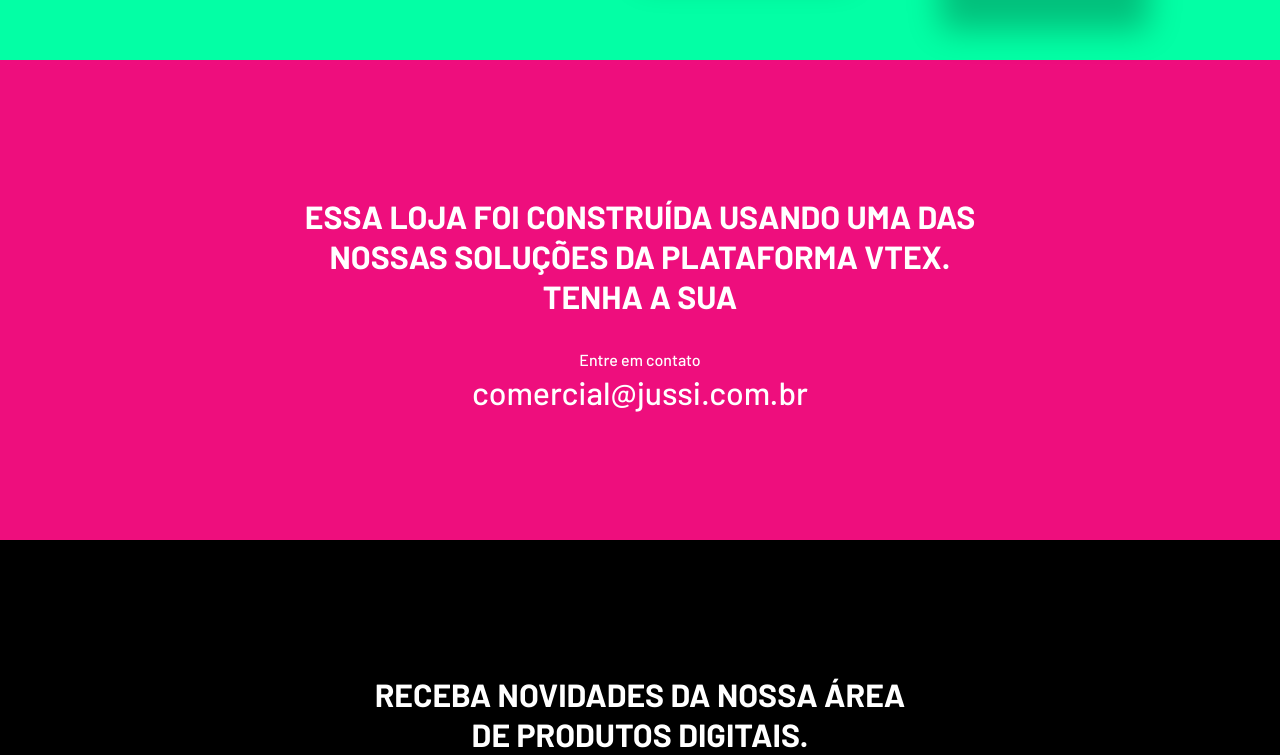
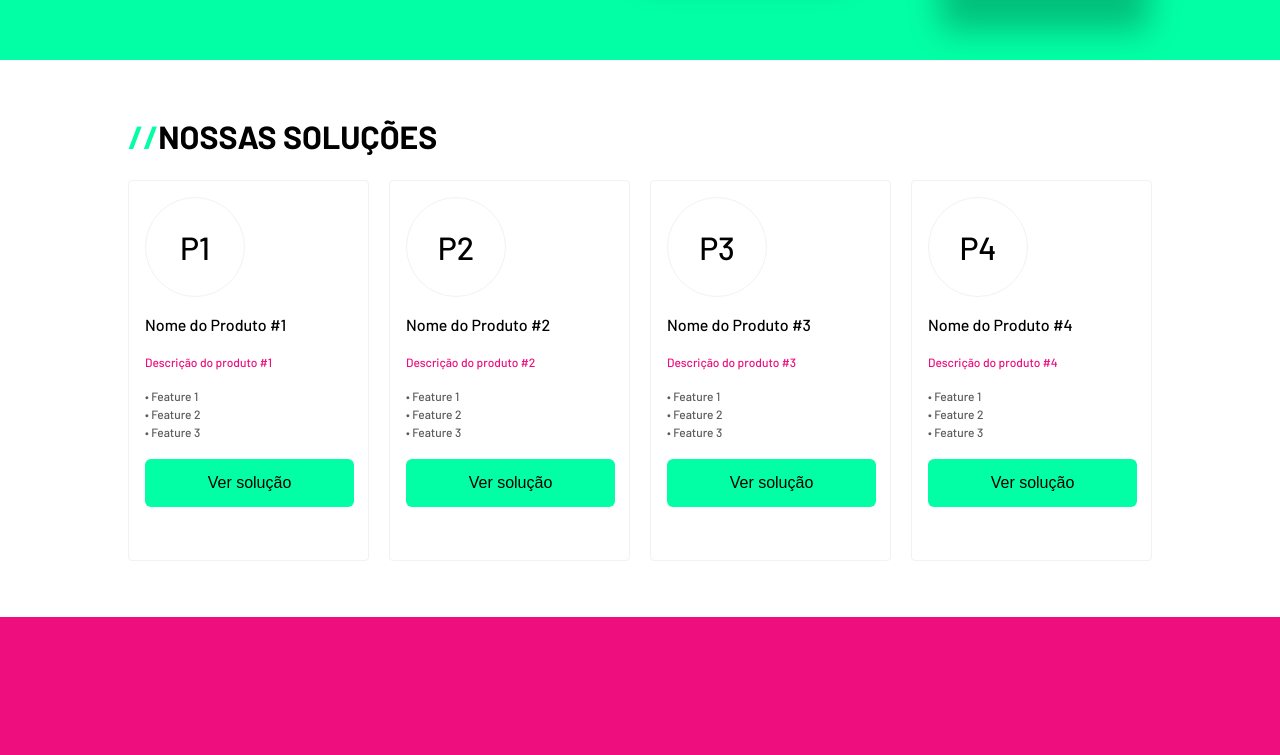
Before and after one commit to gblcintra/Jussi, a React (Create React App) app: page / in a window 1280 px wide. Shown: the part 572-1327 px from the top of the page. Built offline with nearby package versions, Linux system fonts and the light colour scheme.

Commit message:
feat(products): create section products

```diff
--- a/src/components/Header/index.js
+++ b/src/components/Header/index.js
@@ -18,7 +18,7 @@ export default function Header() {
             <img src={logo} alt="Logo" />
           </a>
           <div className="nav__hamburguer">
-            <button type="button" role="button" className="navbar-burger menu-mobile-header" aria-label="menu" aria-expanded="false" data-target="navMenu">
+            <button type="button" className="navbar-burger menu-mobile-header" data-target="navMenu">
               <span aria-hidden="true"></span>
               <span aria-hidden="true"></span>
               <span aria-hidden="true"></span>
--- /dev/null
+++ b/src/components/Products/index.js
@@ -0,0 +1,79 @@
+
+import './index.scss'
+
+export default function Products() {
+
+  //array de produtos para automatizar na construção dos produtos
+  const products = [
+    {
+      "id": 1,
+      "name": "Nome do Produto #1",
+      "descriptions": [
+        { "id": 1, "name": "Feature 1" },
+        { "id": 2, "name": "Feature 2" },
+        { "id": 3, "name": "Feature 3" }
+      ],
+      "image": "P1"
+    },
+    {
+      "id": 2,
+      "name": "Nome do Produto #2",
+      "descriptions": [
+        { "id": 1, "name": "Feature 1" },
+        { "id": 2, "name": "Feature 2" },
+        { "id": 3, "name": "Feature 3" }
+      ],
+      "image": "P2"
+    },
+    {
+      "id": 3,
+      "name": "Nome do Produto #3",
+      "descriptions": [
+        { "id": 1, "name": "Feature 1" },
+        { "id": 2, "name": "Feature 2" },
+        { "id": 3, "name": "Feature 3" }
+      ],
+      "image": "P3"
+    },
+    {
+      "id": 4,
+      "name": "Nome do Produto #4",
+      "descriptions": [
+        { "id": 1, "name": "Feature 1" },
+        { "id": 2, "name": "Feature 2" },
+        { "id": 3, "name": "Feature 3" }
+      ],
+      "image": "P4"
+    }
+  ];
+
+  return (
+    <section className="products">
+      <div className="products__title">
+        <h1>Nossas soluções</h1>
+      </div>
+      <div className="products__context" >
+        {products.map((product) => (
+          <div className="item" key={product.id}>
+            <div className="item__image">
+              <p><span>{product.image}</span></p>
+            </div>
+            <h3 className="item__name">{product.name}</h3>
+            <div className="item__description">
+              <p className="item__description--title">Descrição do produto #{product.id}</p>
+              <ul className="item__description--list">
+                {product.descriptions.map((description) => (
+                  <li className="item__description--text" key={description.id}>• {description.name}</li>
+                ))}
+              </ul>
+            </div>
+            <div className="item__button">
+              <button>Ver solução</button>
+            </div>
+          </div>
+        ))
+        }
+      </div>
+    </section>
+  )
+}
--- /dev/null
+++ b/src/components/Products/index.scss
@@ -0,0 +1,104 @@
+.products{
+  max-width: 1024px ;
+  margin: 56px auto;
+  &__title{
+    h1{
+
+      display: flex;
+      font-style: normal;
+      font-weight: bold;
+      font-size: 32px;
+      line-height: 40px;
+      text-transform: uppercase;
+      color: #000000;
+      &::before{
+        content: '//';
+        font-style: normal;
+        font-weight: bold;
+        font-size: 32px;
+        line-height: 40px;
+        text-transform: uppercase;
+        color: #03FFA5;
+      }
+    }
+  }
+  &__context{
+    display: grid;
+    grid-template-columns: repeat(4, 1fr);
+    grid-gap: 20px;
+    margin: 24px auto;
+  }
+  .item{
+    width: 241px;
+    height: 381px;
+    padding: 16px;
+    background: #FFFFFF;
+    border: 1px solid #F2F2F2;
+    box-sizing: border-box;
+    border-radius: 4px;
+    user-select: none;
+    &__image{
+      p{
+        display: flex;
+        width: 100px;
+        height: 100px;
+        align-items: center;
+        justify-content: center;
+        border-radius: 50px;
+        border: 1px solid #F2F2F2;
+        span{
+          font-style: normal;
+          font-weight: 500;
+          font-size: 32px;
+          line-height: 38px;
+          text-transform: uppercase;
+          color: #000000;
+        }
+      }
+    }
+    &__name{
+      margin: 16px auto;
+      font-style: normal;
+      font-weight: 500;
+      font-size: 16px;
+      line-height: 24px;
+      color: #000000;
+    }
+    &__description{
+      &--title{
+        font-style: normal;
+        font-weight: 500;
+        font-size: 12px;
+        line-height: 18px;
+        color: #EE0E7D;
+        margin: 16px 0px;
+      }
+      &--list{
+        font-style: normal;
+        font-weight: 500;
+        font-size: 12px;
+        line-height: 18px;
+        color: #5B5B5B;
+        margin: 2px 0px;
+      }
+      &--text{
+
+      }
+    }
+
+    &__button{
+      button{
+        width: 209px;
+        height: 48px;
+        background: #03FFA5;
+        border-radius: 6px;
+        border: 0;
+        margin: 16px 0px;
+        font-style: normal;
+        font-weight: 500;
+        font-size: 16px;
+        line-height: 24px;
+      }
+    }
+  }
+}
--- a/src/components/Search/index.js
+++ b/src/components/Search/index.js
@@ -11,7 +11,6 @@ export default function Search() {
   async function searchResult(query) {
     try {
       const response = await api.get(`?query=${query}&per_page=5`);
-      console.log("🚀 ~ file: index.js ~ line 14 ~ searchResult ~ response", response.data.photos.photographer)
       setImagemPexels(response.data.photos);
     } catch (err) {
       // console.error(err);
@@ -22,7 +21,6 @@ export default function Search() {
       document.getElementById('result')?.classList.add('active')
     }
   }
-  console.log(imagemPexels)
 
   const handleOnInputChange = (event) => {
     const query = event.target.value;
@@ -61,7 +59,7 @@ export default function Search() {
             {imagemPexels.map((imagem) => (
               <a className="result__context" key={imagem.id} target="__blank" href={imagem.photographer_url}>
                 <div className="result__item">
-                  <img className="result__item--image" src={imagem.src.small} alt={`${imagem.photographer} image`} />
+                  <img className="result__item--image" src={imagem.src.small} alt={imagem.photographer} />
                 </div>
                 <h6 className="result__item--autor">{imagem.photographer}</h6>
               </a>
--- a/src/pages/Home/index.js
+++ b/src/pages/Home/index.js
@@ -7,6 +7,7 @@ import Footer from '../../components/Footer';
 import Banner from '../../components/MainBanner';
 import Newsletter from '../../components/Newsletter';
 import Contact from '../../components/Contact';
+import Products from '../../components/Products';
 
 export default function Dashboard() {
   document.title = 'Home'
@@ -23,6 +24,7 @@ export default function Dashboard() {
     <div>
         <Header />
         <Banner/>
+        <Products/>
         <Contact/>
         <Newsletter/>
         <Footer />
```
